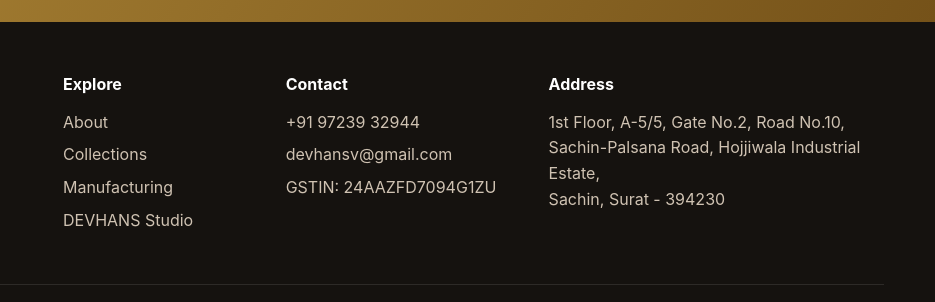
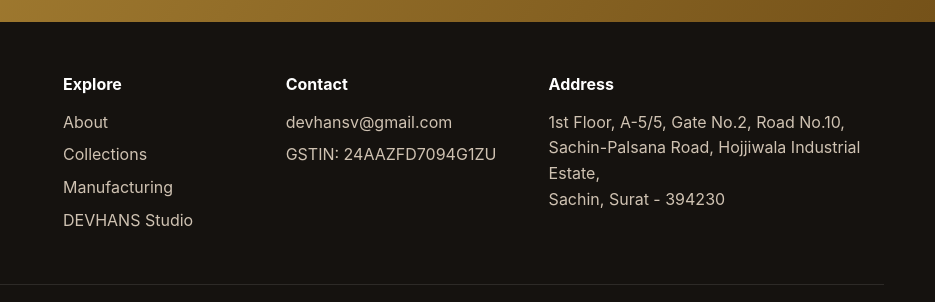
Before and after one commit to devhansdesign-jpg/devhansdesign, a plain HTML site: page index.html in a window 1280 px wide. Shown: the part 3909-4211 px from the top of the page, 345-1280 px from the left. Drawn offline with Linux system fonts and the light colour scheme.

Commit message:
Update index.html

```diff
--- a/index.html
+++ b/index.html
@@ -36,7 +36,7 @@
 <div><a class="footer-logo" href="index.html"><img src="assets/devhans-logo-clean.png" alt="Dev Hans registered logo"></a>
 <p style="max-width:350px;margin-top:16px">Embroidery, textile development and coordinated manufacturing from Surat.</p></div>
 <div><h4>Explore</h4><a href="about.html">About</a><a href="collections.html">Collections</a><a href="manufacturing.html">Manufacturing</a><a href="studio.html">DEVHANS Studio</a></div>
-<div><h4>Contact</h4><a href="tel:+919723932944">+91 97239 32944</a><a href="mailto:devhansv@gmail.com">devhansv@gmail.com</a><p>GSTIN: 24AAZFD7094G1ZU</p></div>
+<div><h4>Contact</h4><a href="tel:"></a><a href="mailto:devhansv@gmail.com">devhansv@gmail.com</a><p>GSTIN: 24AAZFD7094G1ZU</p></div>
 <div><h4>Address</h4><p>1st Floor, A-5/5, Gate No.2, Road No.10,<br>Sachin-Palsana Road, Hojjiwala Industrial Estate,<br>Sachin, Surat - 394230</p></div>
 </div>
 <div class="footer-bottom"><span>© 2026 DEVHANS. All rights reserved.</span><span>GSTIN: 24AAZFD7094G1ZU</span></div>
```
